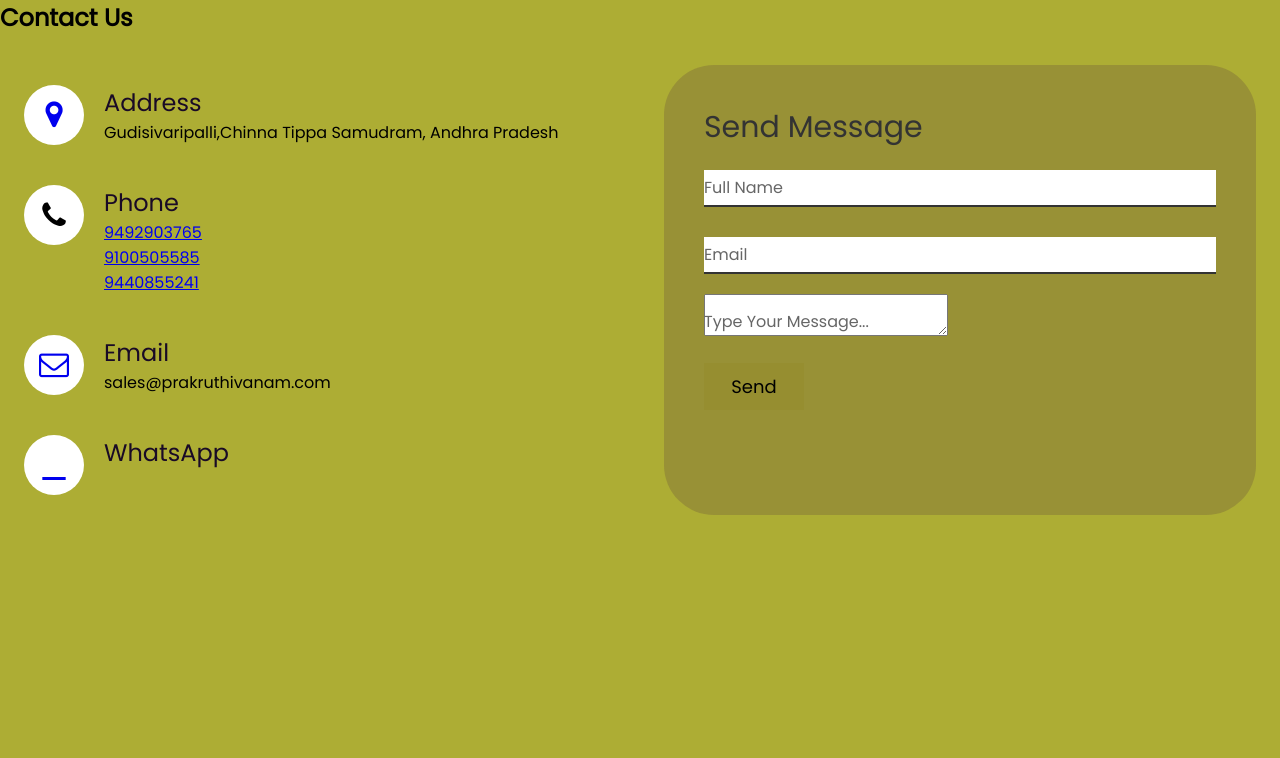
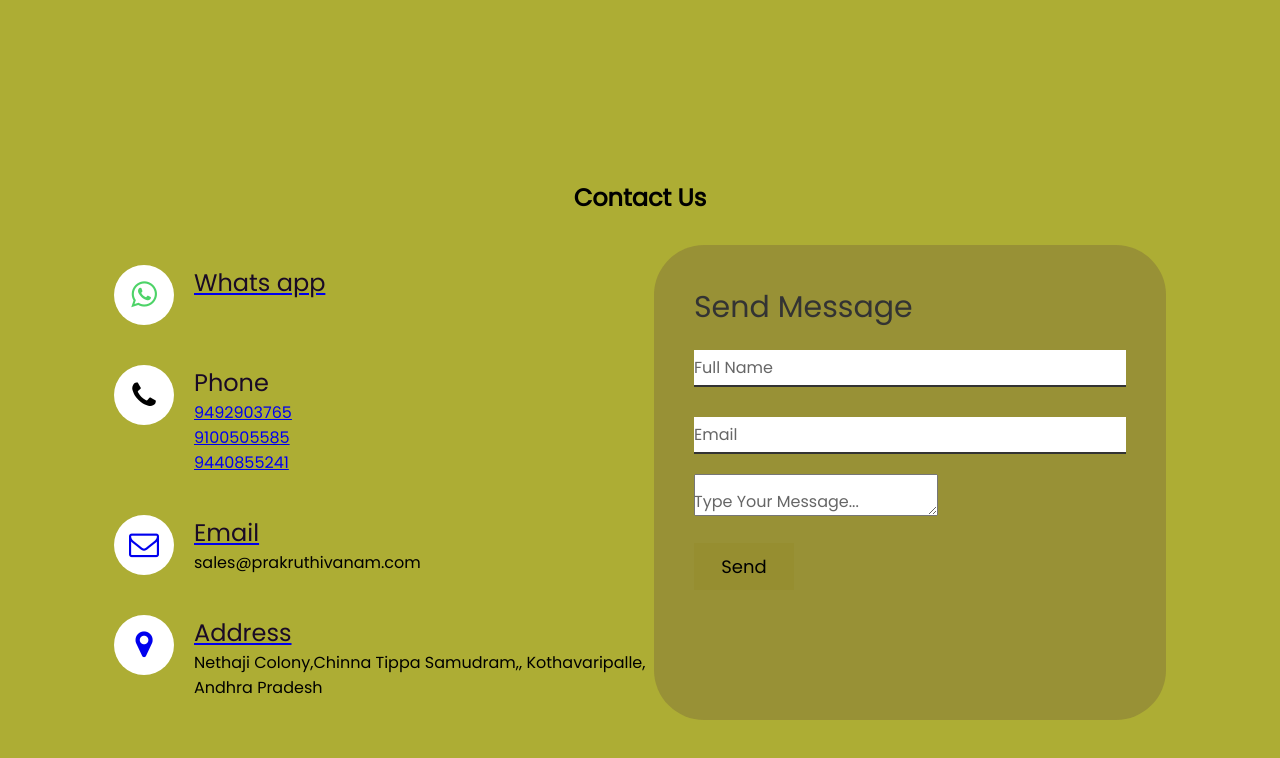
Before and after one commit to projectforfuture999/prakruthivanam, a plain HTML site: page contact.html in a window 1280 px wide. Drawn offline with Linux system fonts and the light colour scheme.

Commit message:
Update contact.html

```diff
--- a/contact.html
+++ b/contact.html
@@ -4,14 +4,13 @@
     <meta charset="UTF-8">
     <meta http-equiv="X-UA-Compatible" content="IE=edge">
     <meta name="viewport" content="width=device-width, initial-scale=1.0">
-    <link rel="stylesheet" href="contact.css">
+    <link rel="stylesheet" href="Contact_det.css">
     <title>Document</title>
     <link rel="stylesheet" href="https://cdnjs.cloudflare.com/ajax/libs/font-awesome/4.7.0/css/font-awesome.min.css">
 
     </head>
     <body>
-        <div class="cont">
-        <section class="contacts">
+        <section class="contact">
             <div class="content">
                 <h1>Contact Us</h1>
 
@@ -20,54 +19,62 @@
                 <div class="contactInfo">
                     <div class="box">
 
+                        <div class="icon"><a href="https://wa.me/+919100505585" target="_blank">  <i class='fa fa-whatsapp' style='color:#4dd368' ></i></a></div>
+
+                        <div class="text">
+                            <a href="https://wa.me/+919100505585"><h1>Whats app</h1></a>
+
+                        </div>
+                    </div>
+
+
+
+                    <div class="box">
+
+                        <div class="icon"><i class="fa fa-phone" aria-hidden="true"></i></div>
+                        <div class="text">
+                            <h1>Phone</h1>
+                            <p><a href="tel:+9492903765 ">9492903765 </a> </p>
+                            <p><a href=" 9100505585"> 9100505585 </a> </p>
+                            <p><a href="9440855241 "> 9440855241</a> </p>
+                        </div>
+                    </div>
+                    <div class="box">
+
+                        <div class="icon"><a href="mailto:sales@prakruthivanam.com" target="_blank"><i class="fa fa-envelope-o" aria-hidden="true"></i></a></div>
+                        <div class="text">
+                            <a href="http://sales@prakruthivanam.com" target="_blank"> <h1>Email</h1></a>
+                            <p>sales@prakruthivanam.com</p>
+                        </div>
+                    </div>
+
+                    <div class="box">
+
                         <div class="icon"><a href="https://maps.app.goo.gl/BWEmQGhPnxRqYepTA" target="_blank"><i class="fa fa-map-marker" aria-hidden="true"></i></a>
 
                         </div>
                         <div class="text">
-                            <h1>Address</h1>
-                            <p>Gudisivaripalli,Chinna Tippa Samudram, Andhra Pradesh</p>
-                        </div>
-                    </div>
-                    <div class="box">
-                        <div class="icon"><i class="fa fa-phone" aria-hidden="true"></i></div>
-                        <div class="text">
-                            <h1>Phone</h1>
-                            <p><a href="tel:+9492903765">9492903765</a> </p>
-                            <p><a href="tel:+9100505585">9100505585</a> </p>
-                            <p><a href="tel:+9440855241">9440855241</a> </p>
-                        </div>
-                    </div>
-                    <div class="box">
-                        <div class="icon"><a href="mailto:sales@prakruthivanam.com" target="_blank"><i class="fa fa-envelope-o" aria-hidden="true"></i></a></div>
-                        <div class="text">
-                            <h1>Email</h1>
-                            <p>sales@prakruthivanam.com</p>
-                        </div>
-                    </div>
-                    <div class="box">
-                        <div class="icon"><a href="https://wa.me/+919100505585" target="_blank"><i class="fa-brands fa-whatsapp" ></i></a></div>
-                        <div class="text">
-                            <h1>WhatsApp</h1>
-
+                            <a href="https://maps.app.goo.gl/BWEmQGhPnxRqYepTA" target=_blank><h1>Address</h1></a>
+                            <p>Nethaji Colony,Chinna Tippa Samudram,, Kothavaripalle, Andhra Pradesh</p>
                         </div>
                     </div>
 
                 </div>
-                <div class="contactForm">
-                    <form>
+                <div class="contactForm" >
+                    <form action="Contact.php" method="post">
                         <h2>Send Message</h2>
                         <div class="inputBox">
-                            <input type="text" name="" required="required">
+                            <input type="text" name="name" required="required">
                             <span>Full Name</span>
                         </div>
 
                         <div class="inputBox">
-                            <input type="text" name="" required="required">
+                            <input type="text" name="emailaddress" required="required">
                             <span>Email</span>
                         </div>
 
                         <div class="inputBox">
-                            <textarea required="required"></textarea>
+                            <textarea required="required" name="message"></textarea>
                             <span>Type Your Message...</span>
                         </div>
 
@@ -83,6 +90,5 @@
             <div class="trail"> </div>
 
         </section>
-        </div>
     </body>
 </html>
```
